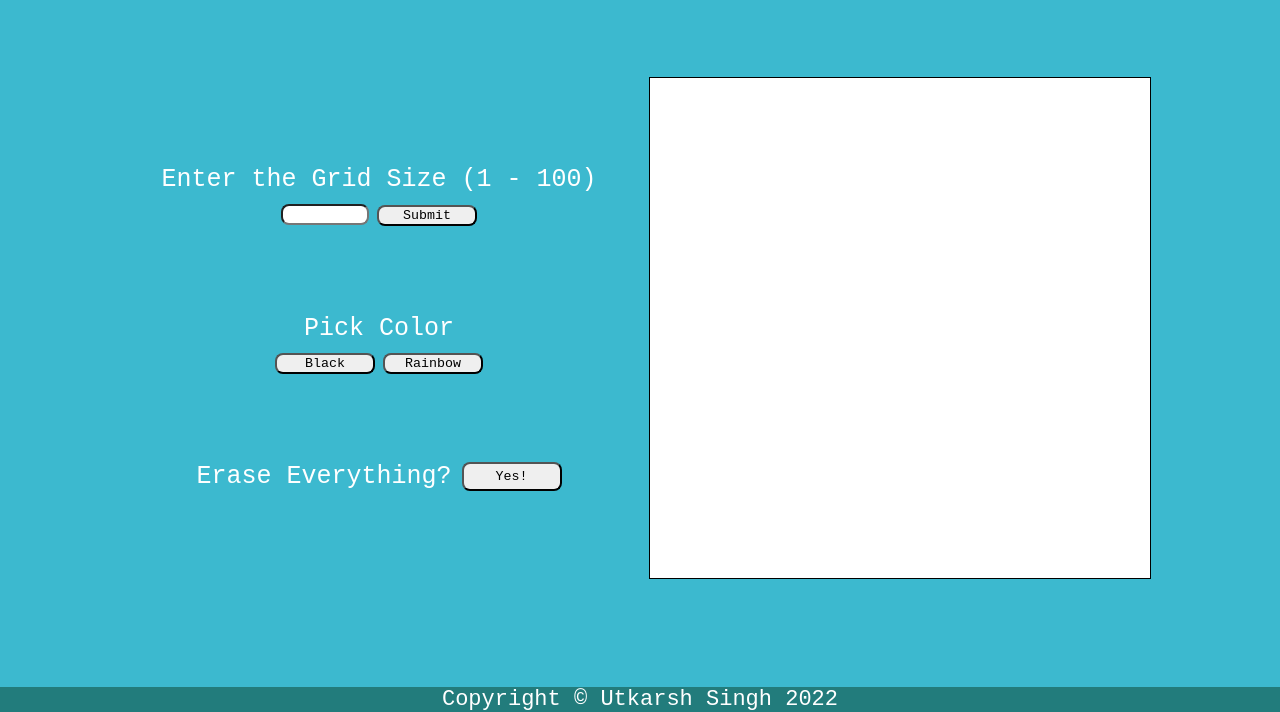
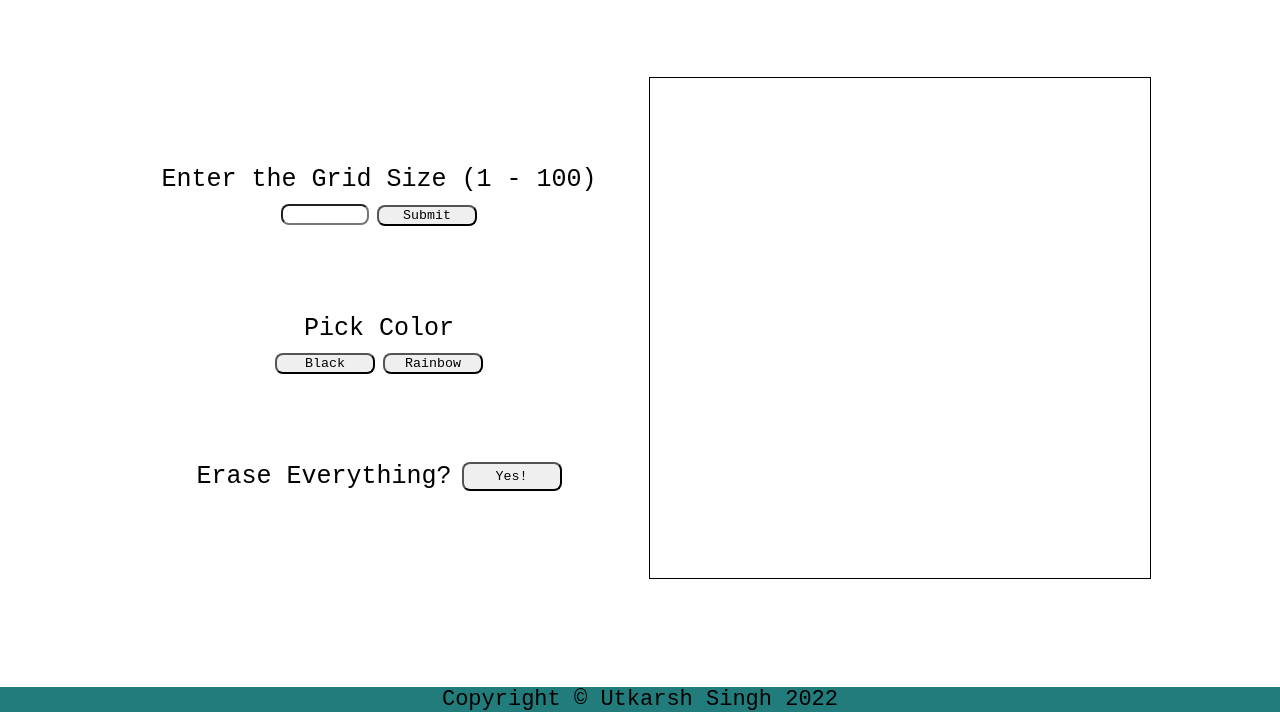
Before and after one commit to UtkarshSingh22/Etch-A-Sketch, a plain HTML site: page index.html in a window 1280 px wide. Shown: the part 88-800 px from the top of the page. Drawn offline with Linux system fonts and the light colour scheme.

Commit message:
Change interface color

```diff
--- a/styles.css
+++ b/styles.css
@@ -3,8 +3,8 @@ body{
     flex-direction: column;
     font-family: monospace;
     margin: 0;
-    background-color: #3cb9cf;
-    color: #ffffff;
+    background-color: #ffffff;
+    color: #000000;
 }
 .container{
     display: flex;
```
